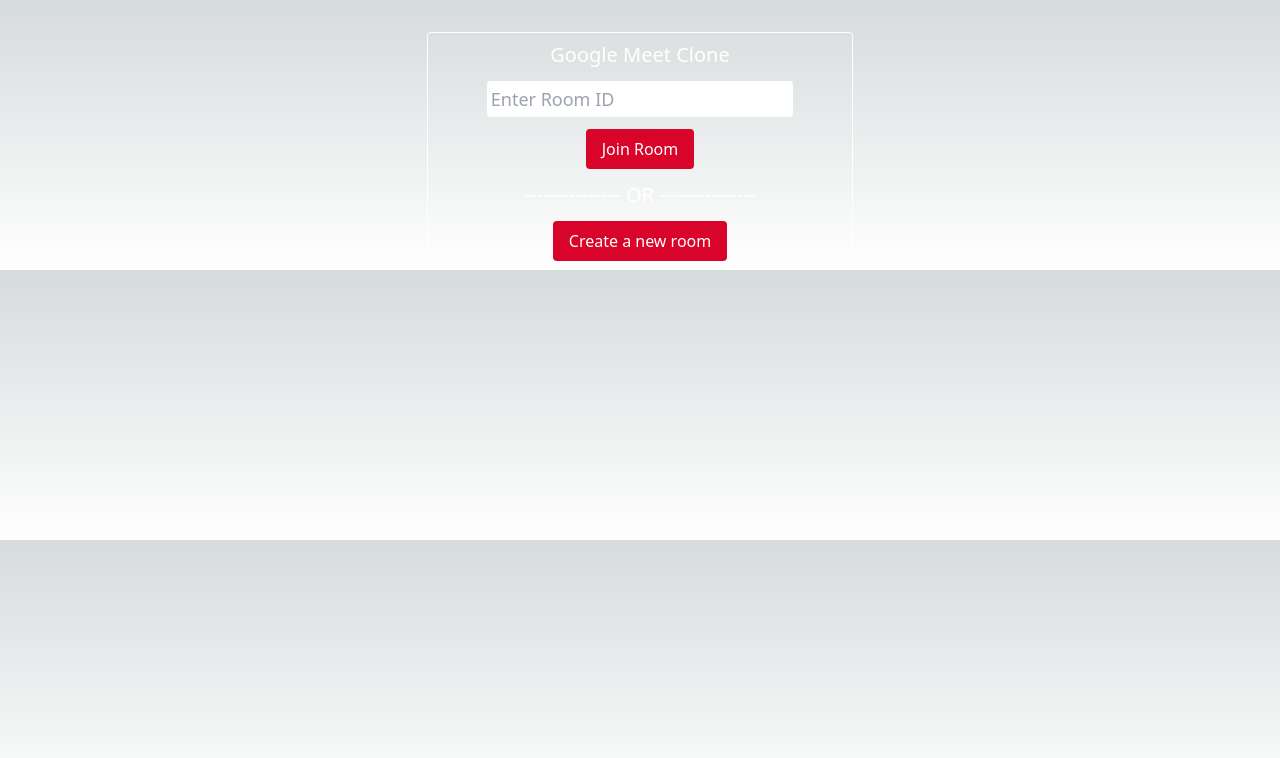
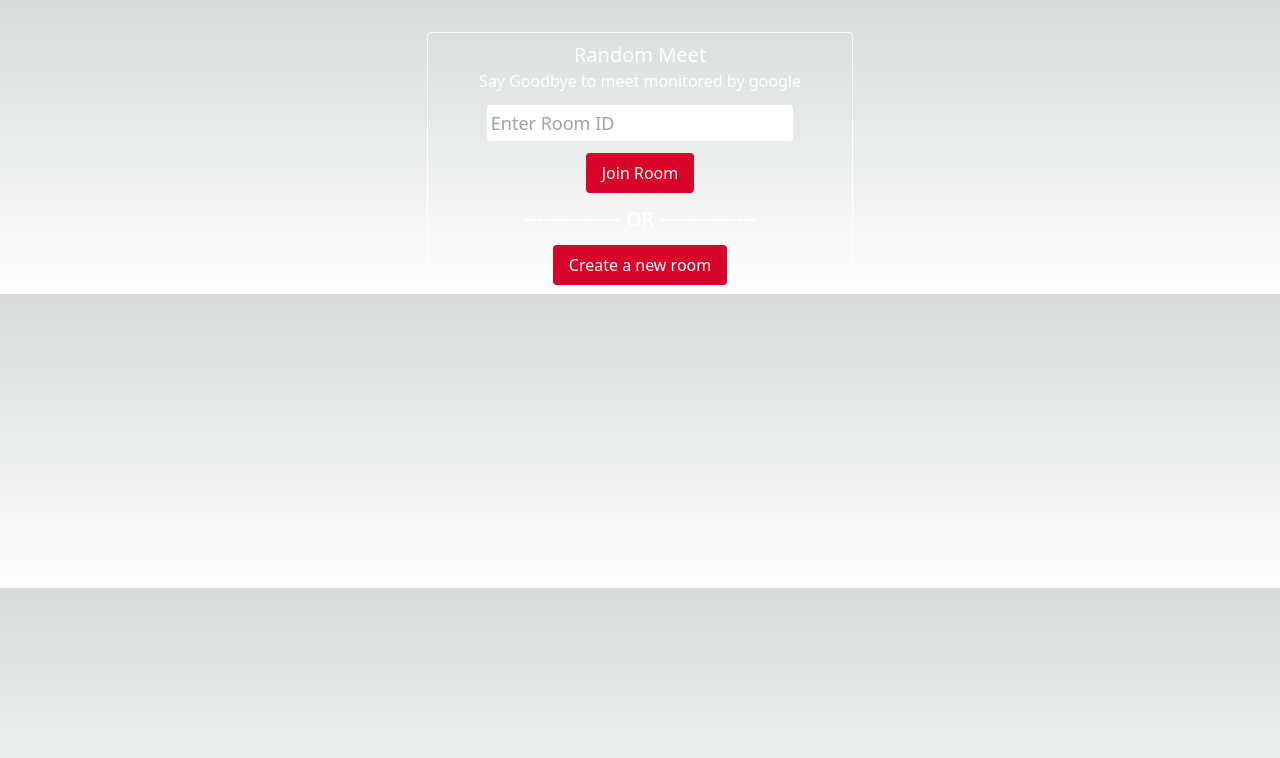
Before and after one commit to RandomThacker/random-meet, a Next.js app: page / in a window 1280 px wide. Shown: the top 758 px of the page. Built offline with nearby package versions, Linux system fonts and the light colour scheme; no server answers.

Commit message:
updated : index

```diff
--- a/pages/index.js
+++ b/pages/index.js
@@ -21,7 +21,8 @@
   }
   return (
     <div className={styles.homeContainer}>
-        <h1>Google Meet Clone</h1>
+        <h1>Random Meet</h1>
+        <h2>Say Goodbye to meet monitored by google</h2>
         <div className={styles.enterRoom}>
           <input placeholder='Enter Room ID' value={roomId} onChange={(e) => setRoomId(e?.target?.value)}/>
           <button onClick={joinRoom}>Join Room</button>
```
